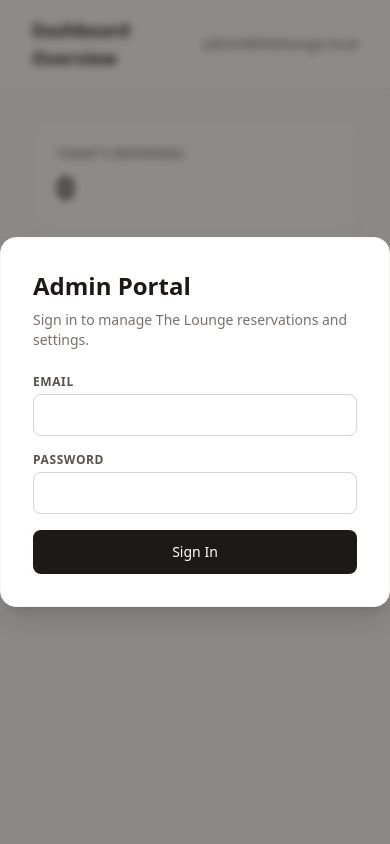
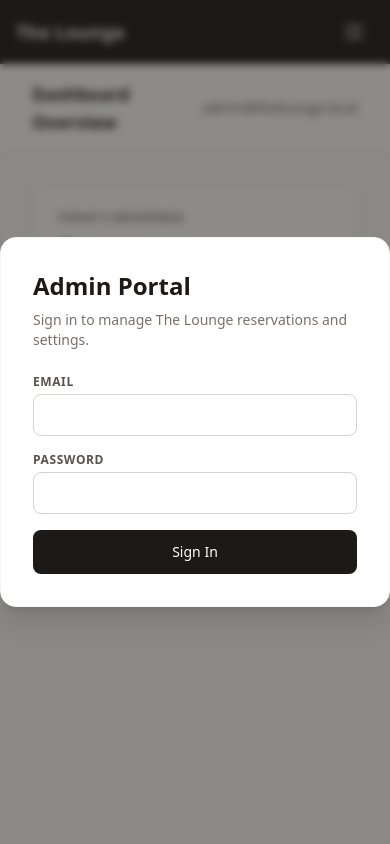
Before and after one commit to enochfortunate539-maker/the-lounge-bookings, a Flask app: page /admin in a window 390 px wide. Run offline with Flask 3, Linux system fonts and the light colour scheme; parts of the project's set-up code (start-up, migrations or seed data) failed here and were passed over; some libraries are stand-ins or nearby versions.

Commit message:
Add responsive mobile navigation and hamburger menu

```diff
--- a/templates/admin.html
+++ b/templates/admin.html
@@ -28,10 +28,32 @@
         </div>
     </div>
 
+    <!-- Mobile Top Navigation Bar (Visible only on small screens) -->
+    <nav class="bg-stone-900 text-white shadow-md md:hidden">
+        <div class="max-w-7xl mx-auto px-4">
+            <div class="flex justify-between h-16 items-center">
+                <span class="text-lg font-bold tracking-wide">The Lounge</span>
+                <!-- Mobile Hamburger Button -->
+                <button id="menu-btn" class="text-stone-300 hover:text-white focus:outline-none p-2 rounded-md">
+                    <svg class="h-6 w-6" fill="none" viewBox="0 0 24 24" stroke="currentColor">
+                        <path stroke-linecap="round" stroke-linejoin="round" stroke-width="2" d="M4 6h16M4 12h16M4 18h16" />
+                    </svg>
+                </button>
+            </div>
+        </div>
+        <!-- Mobile Dropdown Menu -->
+        <div id="mobile-menu" class="hidden px-4 pt-2 pb-4 space-y-2 border-t border-stone-800 bg-stone-900">
+            <button onclick="switchView('overview'); toggleMobileMenu();" class="block w-full text-left px-3 py-2 rounded-md text-base font-medium hover:bg-stone-800 text-stone-300 hover:text-white">Overview</button>
+            <button onclick="switchView('reservations'); toggleMobileMenu();" class="block w-full text-left px-3 py-2 rounded-md text-base font-medium hover:bg-stone-800 text-stone-300 hover:text-white">Reservations</button>
+            <button onclick="logout()" class="block w-full text-left px-3 py-2 rounded-md text-base font-medium text-red-400 hover:bg-stone-800">Sign Out</button>
+        </div>
+    </nav>
+
     <!-- Dashboard Layout -->
     <div class="flex h-screen overflow-hidden">
-        <!-- Sidebar -->
-        <aside class="w-64 bg-white border-r border-stone-200 flex flex-col justify-between hidden md:flex">
+
+        <!-- Desktop Sidebar (Hidden on mobile) -->
+        <aside class="w-64 bg-white border-r border-stone-200 flex-col justify-between hidden md:flex">
             <div class="p-6">
                 <h1 class="text-xl font-bold tracking-tight text-stone-900 mb-8">The Lounge</h1>
                 <nav class="space-y-1">
@@ -76,8 +98,9 @@
             <div id="reservationsView" class="dashboard-view p-8 space-y-6 hidden">
                 <div class="bg-white rounded-xl border border-stone-200 shadow-sm p-6">
                     <h2 class="text-base font-bold text-stone-900 mb-4">All Customer Reservations</h2>
+                    <!-- Wrapped in overflow-x-auto for mobile horizontal scrolling -->
                     <div class="overflow-x-auto">
-                        <table class="w-full text-left border-collapse">
+                        <table class="w-full text-left border-collapse min-w-[600px]">
                             <thead>
                                 <tr class="border-b border-stone-200 text-xs font-semibold uppercase tracking-wider text-stone-500">
                                     <th class="pb-3 px-4">Customer</th>
@@ -96,6 +119,18 @@
             </div>
         </main>
     </div>
+
+    <!-- Mobile Menu Toggle Script -->
+    <script>
+        const menuBtn = document.getElementById('menu-btn');
+        const mobileMenu = document.getElementById('mobile-menu');
+
+        function toggleMobileMenu() {
+            mobileMenu.classList.toggle('hidden');
+        }
+
+        menuBtn.addEventListener('click', toggleMobileMenu);
+    </script>
 
     <!-- Script Logic -->
     <script>
```
